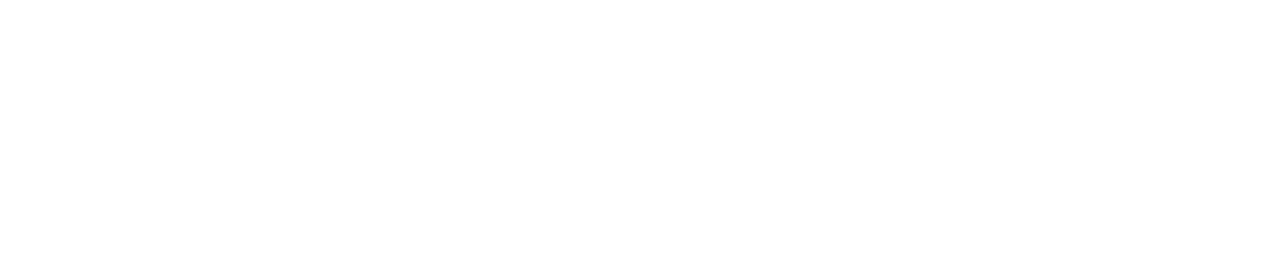
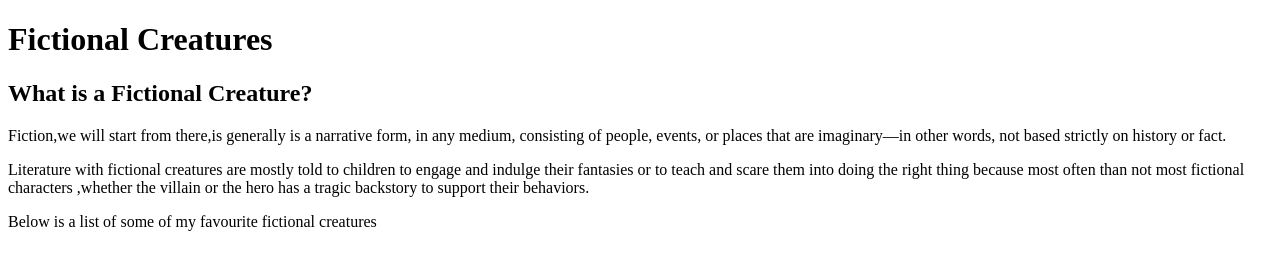
Before and after one commit to StacyWeru/FictionalCreatures, a plain HTML site: page index.html in a window 1280 px wide. Drawn offline with Linux system fonts and the light colour scheme.

Commit message:
Add header block elements and paragraphs

```diff
--- a/index.html
+++ b/index.html
@@ -3,10 +3,13 @@
 <head>
     <meta charset="UTF-8">
     <meta name="viewport" content="width=device-width, initial-scale=1.0">
-    <title>Fictional Animal
+    <title>Fictional Creatures
     </title>
 </head>
 <body>
-
+    <h1>Fictional Creatures</h1>
+    <h2>What is a Fictional Creature?</h2>
+    <p>Fiction,we will start from there,is generally is a narrative form, in any medium, consisting of people, events, or places that are imaginary—in other words, not based strictly on history or fact.<p>Literature with fictional creatures  are mostly told to children to engage and indulge their fantasies or to teach and scare them into doing the right thing because most often than not most fictional characters ,whether the villain or the hero has a tragic backstory to support their behaviors.</p>
+    <p>Below is a list of some of my favourite fictional creatures</p>
 </body>
 </html>
```
